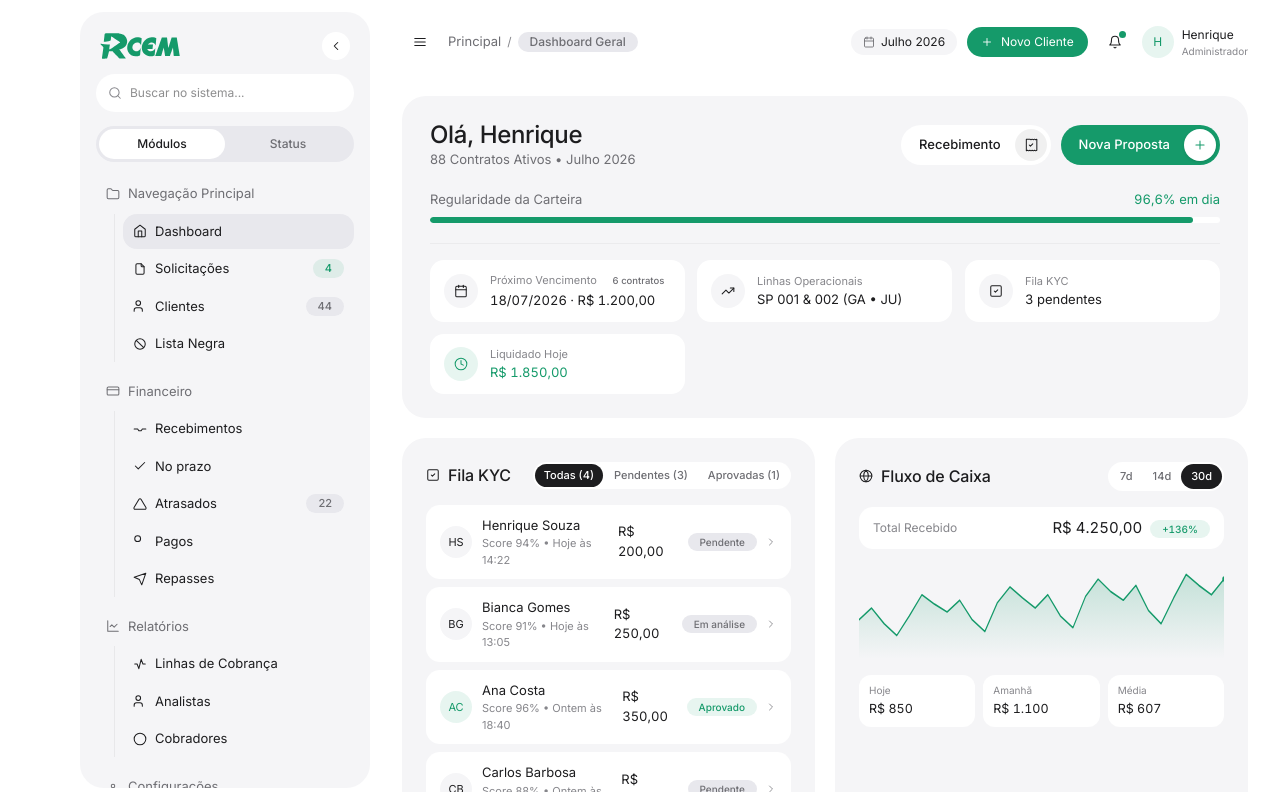
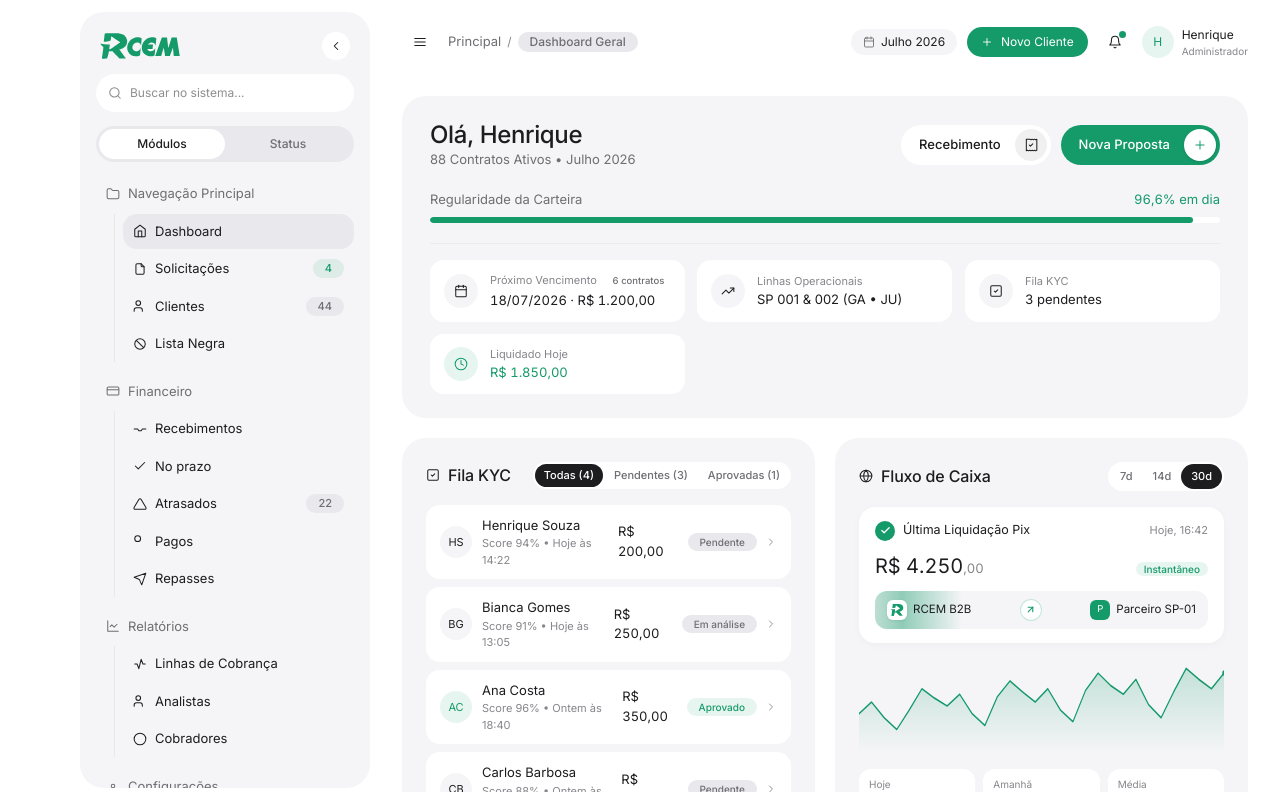
Before and after one commit to harryportugal/rcemadm, a Next.js app: page /dashboard in a window 1280 px wide. Built offline with nearby package versions, Linux system fonts and the light colour scheme.

Commit message:
feat: add animated Pix Transfer Beam component with RCEM emerald glow to dashboard

```diff
--- a/src/app/(dashboard)/dashboard/page.tsx
+++ b/src/app/(dashboard)/dashboard/page.tsx
@@ -3,6 +3,7 @@
 import React, { useState } from 'react';
 import Link from 'next/link';
 import { useFilters } from '@/context/FilterContext';
+import { PixTransferCard } from '@/components/dashboard/PixTransferCard';
 
 interface OverdueClient {
   id: string;
@@ -598,12 +599,16 @@ export default function DashboardPage() {
             </div>
           </div>
 
-          <div style={{ backgroundColor: 'var(--bg-surface)', padding: '10px 14px', borderRadius: '14px', display: 'flex', justifyContent: 'space-between', alignItems: 'center' }}>
-            <span style={{ fontSize: '12px', color: 'var(--text-subtle)' }}>Total Recebido</span>
-            <div className="tnum" style={{ fontSize: '15px', fontWeight: 600, color: 'var(--text-main)' }}>
-              R$ 4.250,00 <span className="vance-badge green" style={{ fontSize: '10px', marginLeft: '4px' }}>+136%</span>
-            </div>
-          </div>
+          {/* Card de Liquidação Pix Animado com Feixe de Luz Verde */}
+          <PixTransferCard
+            title="Última Liquidação Pix"
+            amount="R$ 4.250"
+            cents=",00"
+            time="Hoje, 16:42"
+            senderName="RCEM B2B"
+            receiverName="Parceiro SP-01"
+            receiverBadge="P"
+          />
 
           {/* SVG Area Chart com Curva Verde Suave */}
           <div style={{ height: '94px', width: '100%', position: 'relative' }}>
--- a/src/app/globals.css
+++ b/src/app/globals.css
@@ -840,3 +840,44 @@ strong, b, .font-medium, button {
     transform: translateY(0);
   }
 }
+
+/* ==========================================================================
+   8. PIX TRANSFER BEAM ANIMATION (EMERALD GREEN ACCENT)
+   ========================================================================== */
+.pix-beam-bar {
+  position: relative;
+  background: var(--bg-card);
+  border-radius: 12px;
+  padding: 8px 12px;
+  display: flex;
+  align-items: center;
+  justify-content: space-between;
+  overflow: hidden;
+}
+
+.pix-beam {
+  position: absolute;
+  top: 0;
+  bottom: 0;
+  width: 120px;
+  background: linear-gradient(90deg, transparent 0%, rgba(21, 154, 106, 0.45) 50%, transparent 100%);
+  pointer-events: none;
+  animation: transferBeam 2.4s ease-in-out infinite;
+}
+
+@keyframes transferBeam {
+  0% {
+    left: -35%;
+    opacity: 0;
+  }
+  15% {
+    opacity: 1;
+  }
+  85% {
+    opacity: 1;
+  }
+  100% {
+    left: 115%;
+    opacity: 0;
+  }
+}
--- /dev/null
+++ b/src/components/dashboard/PixTransferCard.tsx
@@ -0,0 +1,186 @@
+'use client';
+
+import React from 'react';
+import { RcemSymbol } from '@/components/ui/RcemLogo';
+
+interface PixTransferCardProps {
+  title?: string;
+  amount?: string;
+  cents?: string;
+  time?: string;
+  senderName?: string;
+  receiverName?: string;
+  receiverBadge?: string;
+  className?: string;
+  style?: React.CSSProperties;
+}
+
+export function PixTransferCard({
+  title = 'Transferência Pix Concluída',
+  amount = 'R$ 1.850',
+  cents = ',00',
+  time = 'Hoje, 16:42',
+  senderName = 'RCEM B2B',
+  receiverName = 'Parceiro SP-01',
+  receiverBadge = 'P',
+  className = '',
+  style = {},
+}: PixTransferCardProps) {
+  return (
+    <div
+      className={`vance-pix-card ${className}`}
+      style={{
+        position: 'relative',
+        backgroundColor: 'var(--bg-surface)',
+        borderRadius: '16px',
+        padding: '14px 16px',
+        boxShadow: '0 2px 8px rgba(0, 0, 0, 0.03)',
+        display: 'flex',
+        flexDirection: 'column',
+        gap: '10px',
+        overflow: 'hidden',
+        ...style,
+      }}
+    >
+      {/* Header */}
+      <div style={{ display: 'flex', alignItems: 'center', justifyContent: 'space-between' }}>
+        <div style={{ display: 'flex', alignItems: 'center', gap: '8px' }}>
+          <div
+            style={{
+              width: '20px',
+              height: '20px',
+              borderRadius: '50%',
+              backgroundColor: 'var(--accent-green)',
+              color: '#FFFFFF',
+              display: 'grid',
+              placeItems: 'center',
+              flexShrink: 0,
+            }}
+          >
+            <svg
+              width="11"
+              height="11"
+              viewBox="0 0 24 24"
+              fill="none"
+              stroke="currentColor"
+              strokeWidth="2.8"
+              strokeLinecap="round"
+              strokeLinejoin="round"
+            >
+              <polyline points="20 6 9 17 4 12" />
+            </svg>
+          </div>
+          <span style={{ fontSize: '12.5px', fontWeight: 500, color: 'var(--text-main)' }}>
+            {title}
+          </span>
+        </div>
+        <span style={{ fontSize: '11px', color: 'var(--text-subtle)' }}>{time}</span>
+      </div>
+
+      {/* Amount Row */}
+      <div style={{ display: 'flex', justifyContent: 'space-between', alignItems: 'baseline' }}>
+        <div className="tnum" style={{ fontSize: '20px', fontWeight: 600, color: 'var(--text-main)' }}>
+          {amount}
+          <span style={{ fontSize: '13px', fontWeight: 400, color: 'var(--text-subtle)' }}>{cents}</span>
+        </div>
+        <span className="vance-badge green" style={{ fontSize: '10px', padding: '2px 8px' }}>
+          Instantâneo
+        </span>
+      </div>
+
+      {/* Transfer Beam Bar */}
+      <div
+        className="pix-beam-bar"
+        style={{
+          position: 'relative',
+          backgroundColor: 'var(--bg-card)',
+          borderRadius: '12px',
+          padding: '8px 12px',
+          display: 'flex',
+          alignItems: 'center',
+          justifyContent: 'space-between',
+          overflow: 'hidden',
+        }}
+      >
+        {/* Animated Green Light Beam */}
+        <div className="pix-beam" />
+
+        {/* Sender (RCEM) */}
+        <div style={{ position: 'relative', zIndex: 1, display: 'flex', alignItems: 'center', gap: '6px' }}>
+          <div
+            style={{
+              width: '20px',
+              height: '20px',
+              borderRadius: '6px',
+              backgroundColor: '#FFFFFF',
+              display: 'grid',
+              placeItems: 'center',
+              padding: '3px',
+              boxShadow: '0 1px 3px rgba(0,0,0,0.08)',
+              flexShrink: 0,
+            }}
+          >
+            <RcemSymbol size="100%" color="var(--accent-green)" />
+          </div>
+          <span style={{ fontSize: '11.5px', fontWeight: 500, color: 'var(--text-main)' }}>
+            {senderName}
+          </span>
+        </div>
+
+        {/* Arrow Action */}
+        <div
+          style={{
+            position: 'relative',
+            zIndex: 1,
+            width: '22px',
+            height: '22px',
+            borderRadius: '50%',
+            backgroundColor: 'var(--bg-surface)',
+            color: 'var(--accent-green)',
+            border: '1px solid rgba(21, 154, 106, 0.25)',
+            display: 'grid',
+            placeItems: 'center',
+            flexShrink: 0,
+          }}
+        >
+          <svg
+            width="11"
+            height="11"
+            viewBox="0 0 24 24"
+            fill="none"
+            stroke="currentColor"
+            strokeWidth="2.4"
+            strokeLinecap="round"
+            strokeLinejoin="round"
+          >
+            <line x1="7" y1="17" x2="17" y2="7" />
+            <polyline points="7 7 17 7 17 17" />
+          </svg>
+        </div>
+
+        {/* Receiver */}
+        <div style={{ position: 'relative', zIndex: 1, display: 'flex', alignItems: 'center', gap: '6px' }}>
+          <div
+            style={{
+              width: '20px',
+              height: '20px',
+              borderRadius: '6px',
+              backgroundColor: 'var(--accent-green)',
+              color: '#FFFFFF',
+              display: 'grid',
+              placeItems: 'center',
+              fontSize: '9.5px',
+              fontWeight: 700,
+              flexShrink: 0,
+            }}
+          >
+            {receiverBadge}
+          </div>
+          <span style={{ fontSize: '11.5px', fontWeight: 500, color: 'var(--text-main)' }}>
+            {receiverName}
+          </span>
+        </div>
+      </div>
+    </div>
+  );
+}
```
